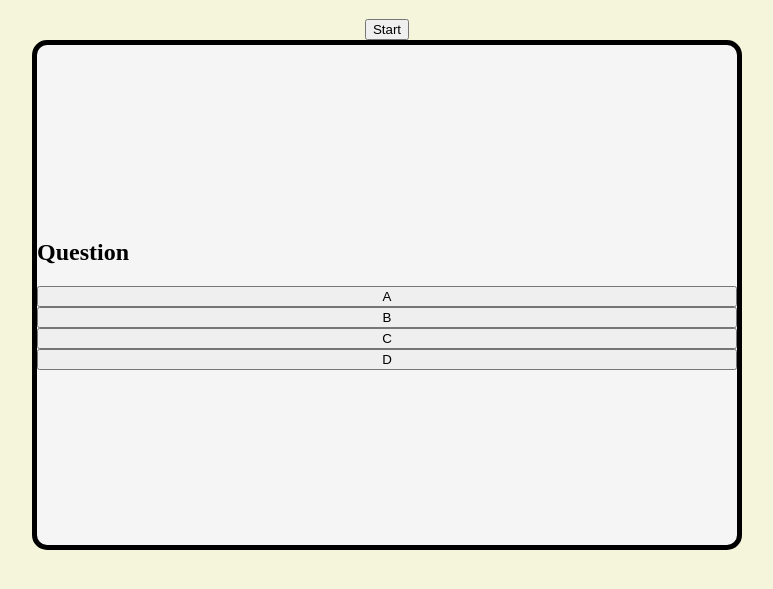
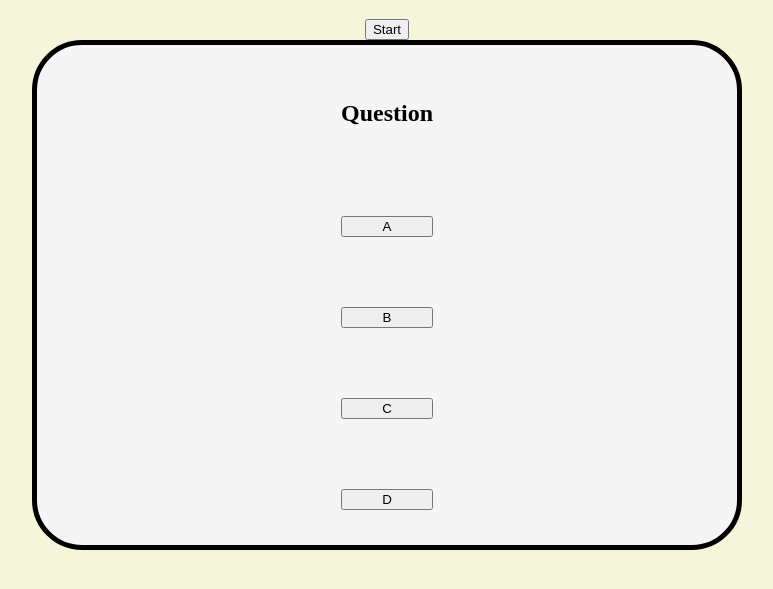
Before and after one commit to colmcca/quiz, a plain HTML site: page index.html in a window 1280 px wide. Shown: the part 69-658 px from the top of the page, without its empty margins (253-1026 px from the left). Drawn offline with Linux system fonts and the light colour scheme.

Commit message:
added flexbox attributes

```diff
--- a/assets/css/style.css
+++ b/assets/css/style.css
@@ -11,11 +11,16 @@ text-align: center;
 
 #quiz-card {
     border:solid 5px black;
+    border-radius: 50px;
     height: 500px;
     width: 700px;
+    background-color: whitesmoke;
+    display: flex;
+    justify-content: center;
+}
+
+#card-contents {
     display: flex;
     flex-direction: column;
-    background-color: whitesmoke;
-    border-radius: 15px;
-    justify-content: center;
+    justify-content: space-around;
 }
--- a/index.html
+++ b/index.html
@@ -15,11 +15,13 @@
         <button>Start</button>
 
         <section id="quiz-card">
+            <div id="card-contents">
             <h2 id="question">Question</h2>
             <button id="answer-a" class="answers">A</button>
             <button id="answer-b" class="answers">B</button>
             <button id="answer-c" class="answers">C</button>
             <button id="answer-d" class="answers">D</button>
+            </div>
 
 
         </section>
```
